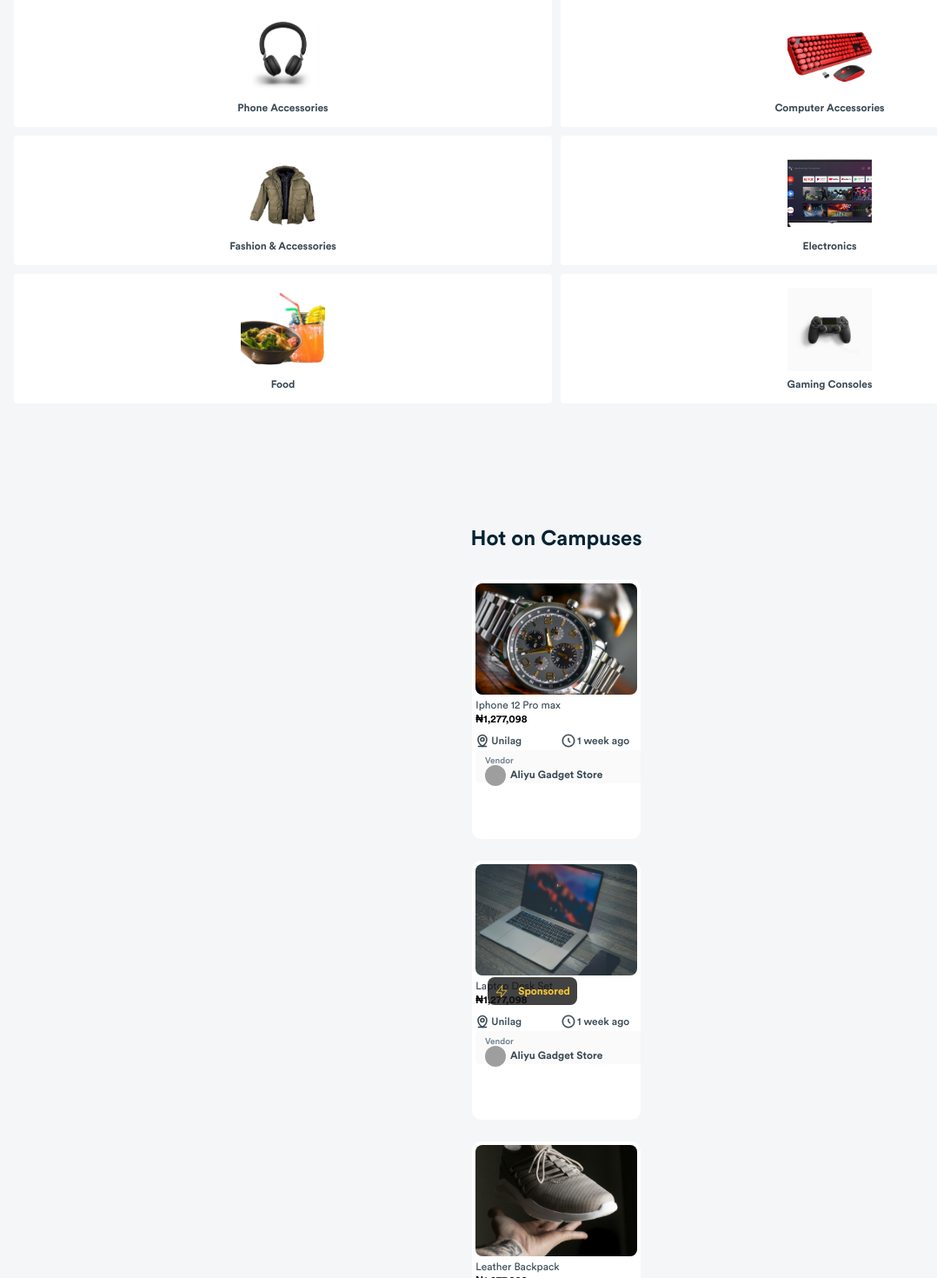
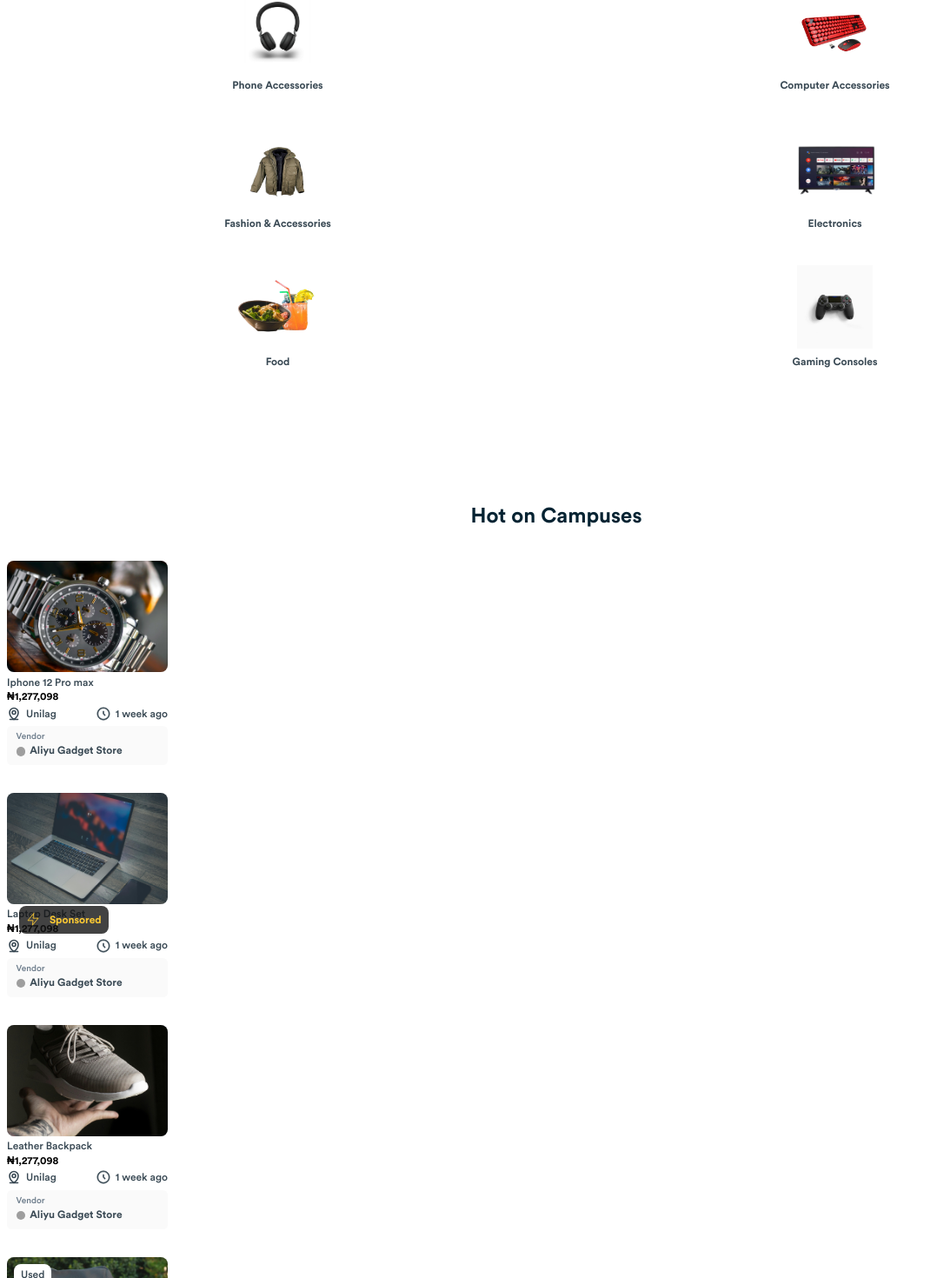
Before and after one commit to Skoolselllimited/Skoolsel-pwa, a Next.js app: page / in a window 1280 px wide. Shown: the part 870-2340 px from the top of the page at 87% size, without its empty margins (0-1078 px from the left). Built offline with nearby package versions, Linux system fonts and the light colour scheme; no server answers; grey boxes are pictures that could not be loaded.

Commit message:
Adjusted homepage

```diff
--- a/src/app/(landing-page)/_components/ProductCard.tsx
+++ b/src/app/(landing-page)/_components/ProductCard.tsx
@@ -16,15 +16,15 @@ const ProductCard: React.FC<Props> = ({ product }) => {
   return (
     <Link
       href={`/ads/${product.id}`}
-      className="bg-white p-1 lg:p-2 rounded-[10.6px] lg:rounded-[16px] hover:shadow-sm overflow-hidden border border-[#F1F2F4] w-[193.41px] h-[298.07px] lg:w-[311px] lg:h-[450px] cursor-pointer mx-auto flex flex-col gap-[2.65px]"
+      className="w-full max-w-[193px] lg:max-w-[311px] flex flex-col gap-[2.65px] bg-white p-1 lg:p-2 rounded-[10.6px] lg:rounded-[16px] hover:shadow-sm overflow-hidden border border-[#F1F2F4]  cursor-pointer"
     >
       <div className="relative">
         <Image
           src={product.image}
           alt={product.name}
-          width={192}
-          height={128}
-          className="w-full h-32 sm:h-[176.86px] sm:w-[193.75px] lg:h-[267px] lg:w-[292.5px] object-cover rounded-[8px] bg-[#E3E6EA] hover:scale-[1.01] transition-transform duration-200"
+          width={292}
+          height={267}
+          className="w-full h-32 sm:h-[176.86px] lg:h-[267px] object-cover rounded-[8px] bg-[#E3E6EA] hover:scale-[1.01] transition-transform duration-200"
         />
 
         {product.isSponsored && (
@@ -42,38 +42,37 @@ const ProductCard: React.FC<Props> = ({ product }) => {
 
       {/* Content */}
       <div className="pt-1 lg:pt-2 pb-0 flex flex-col gap-[2.65px] lg:gap-1">
-        <h3 className="text-[12px]/[11.92px] lg:text-[16px]/[18px] font-[450px] font-circular-std text-[#384853] truncate">
+        <h3 className="text-[12px]/[11.92px] lg:text-[16px]/[18px] font-medium font-circular-std text-[#384853] truncate">
           {product.name}
         </h3>
-        <p className="text-secondary font-bold text-[12px]/[15.9px]  lg:text-[18px]/[24px] -tracking-[1%] align-middle">
+        <p className="text-secondary font-bold text-[12px]/[15.9px] lg:text-[18px]/[24px] -tracking-[1%] align-middle">
           {product.price}
         </p>
-        <div className="w-[193.41px] lg:w-[292px] h-[18px] lg:h-[26px] grid grid-cols-2 gap-1">
-          <div className="h-full flex items-center  gap-[2px] lg:gap-[10px] py-1 pr-[10px]">
-            <MapPinIcon className="text-[#384853]" />
-            <span className="text-[#384853] text-[12px]/[18px] lg:text-[14px]/[18px] -tracking-[1%] font-[450] font-circular-std">
+        <div className="w-full grid grid-cols-2 gap-1">
+          <div className="flex items-center gap-1.5 lg:gap-2">
+            <MapPinIcon className="w-4 h-4 text-[#384853]" />
+            <span className="text-[#384853] text-[12px] lg:text-[14px] leading-[1.2] font-medium font-circular-std truncate">
               {product.campus}
             </span>
           </div>
-          <div className="h-full flex items-center gap-[2px] lg:gap-[10px] py-1 pr-[10px]">
-            <ClockIcon className="text-[#384853]" />
-            <span className="text-[#384853] text-[12px]/[18px] lg:text-[14px]/[18px] -tracking-[1%] font-[450] font-circular-std">
+          <div className="flex items-center justify-end gap-1.5 lg:gap-2">
+            <ClockIcon className="w-4 h-4 text-[#384853]" />
+            <span className="text-[#384853] text-[12px] lg:text-[14px] leading-[1.2] font-medium font-circular-std truncate">
               1 week ago
             </span>
           </div>
         </div>
 
-        <div className="w-[193.4px] h-[37.17px] lg:w-[292px] lg:h-[56px] py-[6.62px] lg:py-[10px] px-[10.6px] lg:px-4 bg-[#FAFAFA] rounded-[5.3px] lg:rounded-[8px] mt-1 lg:mt-4 flex flex-col gap-[2.65px] lg:gap-1.5">
-          <p className="text-[#6B7B8A] text-[10px]/[10.6px] lg:text-[14px]/[16px] tracking-normal font-circular-std font-[450]">
+        <div className="w-full py-[6.62px] lg:py-[10px] px-[10.6px] lg:px-4 bg-[#FAFAFA] rounded-[5.3px] lg:rounded-[8px] mt-1 lg:mt-4 flex flex-col gap-[2.65px] lg:gap-1.5">
+          <p className="text-[#6B7B8A] text-[10px]/[10.6px] lg:text-[14px]/[16px] tracking-normal font-circular-std font-medium">
             Vendor
-          </p>{" "}
-          {/* Adjusted font size, margin */}
+          </p>
           <div className="w-full h-[18px] flex items-center gap-[5px]">
-            <Avatar className="w-6 h-6">
+            <Avatar className="w-[10.6px] h-[10.6px] lg:w-6 lg:h-6">
               <AvatarImage src={product.vendorImage} alt="Vendor's photo" />
               <AvatarFallback>{getInitials(product.vendor)}</AvatarFallback>
             </Avatar>
-            <p className="font-bold font-circular-std text-[#384853] text-[12px]/[11.92px] text-lg:[15px]/[18px] tracking-normal truncate">
+            <p className="font-bold font-circular-std text-[#384853] text-[12px]/[11.92px] lg:text-[15px]/[18px] tracking-normal truncate">
               {product.vendor}
             </p>
           </div>
--- a/src/app/(landing-page)/index.tsx
+++ b/src/app/(landing-page)/index.tsx
@@ -12,7 +12,7 @@ export default function LandingRootLayoutWrapper({
     <div className="relative w-full min-h-screen overflow-hidden">
       <div className="relative z-10 flex flex-col min-h-screen">
         <Navbar />
-        <main className="flex-grow bg-[#F4F6F8]">{children}</main>
+        <main className="flex-grow bg-white">{children}</main>
         <FooterSection />
       </div>
     </div>
--- a/src/app/(landing-page)/sections/HotOnCampuses.tsx
+++ b/src/app/(landing-page)/sections/HotOnCampuses.tsx
@@ -12,19 +12,18 @@ type Props = {
 
 const HotOnCampuses: React.FC<Props> = () => {
   return (
-    <section className="pt-10 pb-[92px] px-4 max-w-[1320px] mx-auto flex flex-col gap-[40px]">
+    <section className="pt-10 pb-[92px] px-1 max-w-[1320px] mx-auto flex flex-col gap-[40px]">
       <div className="w-full flex flex-col gap-[31px]">
         <h2 className="text-2xl sm:text-[36px]/[45.52px] tracking-normal font-bold font-circular-std text-center text-[#052332]">
           Hot on Campuses
         </h2>
 
-        <div className="grid grid-cols-1 sm:grid-cols-2 xl:grid-cols-3 2xl:grid-cols-4 gap-[25px]">
+        <div className="grid grid-cols-1 sm:grid-cols-2 lg-md:grid-cols-3 2xl:grid-cols-4 gap-6 xl:gap-[25px]">
           {products?.map((product, idx) => (
             <ProductCard key={idx} product={product} />
           ))}
         </div>
       </div>
-
       <div className="flex justify-center">
         <Link
           href="/ads"
--- a/src/app/(landing-page)/sections/PopularCategories.tsx
+++ b/src/app/(landing-page)/sections/PopularCategories.tsx
@@ -3,7 +3,6 @@
 import * as React from "react"
 import Image from "next/image"
 import { Button } from "@/components/ui/button"
-import { ArrowLeft, ArrowRight, ChevronLeft, ChevronRight } from "lucide-react"
 import { cn } from "@/lib/utils"
 import { data } from "@/data/topCategories"
 import { ArrowLeftIcon, ArrowRightIcon } from "@/components/svgs"
@@ -16,33 +15,26 @@ export default function ShopWithCategories() {
 
   const checkScrollability = React.useCallback(() => {
     const container = scrollContainerRef.current
-    if (container) {
-      // Only check scrollability for larger screens (flex layout)
-      if (window.innerWidth >= 768) {
-        // md breakpoint
+    if (container && window.innerWidth >= 1280) {
       setCanScrollLeft(container.scrollLeft > 0)
       setCanScrollRight(
-          container.scrollLeft <
-            container.scrollWidth - container.clientWidth - 1
+        container.scrollLeft < container.scrollWidth - container.clientWidth - 1
       )
     } else {
-        // In grid mode, buttons are hidden
       setCanScrollLeft(false)
       setCanScrollRight(false)
-      }
     }
   }, [])
 
   React.useEffect(() => {
     const container = scrollContainerRef.current
     if (container) {
-      checkScrollability() // Initial check
+      checkScrollability()
       container.addEventListener("scroll", checkScrollability, {
         passive: true,
       })
-      window.addEventListener("resize", checkScrollability) // Re-check on resize
+      window.addEventListener("resize", checkScrollability)
 
-      // Check if scrollbar is even visible initially
       if (container.scrollWidth <= container.clientWidth) {
         setCanScrollRight(false)
       }
@@ -58,7 +50,7 @@ export default function ShopWithCategories() {
   const scroll = (direction: "left" | "right") => {
     const container = scrollContainerRef.current
     if (container) {
-      const scrollAmount = container.clientWidth * 0.75 // Scroll by 75% of visible width
+      const scrollAmount = container.clientWidth * 0.75
       container.scrollBy({
         left: direction === "left" ? -scrollAmount : scrollAmount,
         behavior: "smooth",
@@ -67,57 +59,58 @@ export default function ShopWithCategories() {
   }
 
   return (
-    <section className="min-h-[516px] py-[100px] w-full max-w-[1320px] mx-auto px-4 sm:px-6 lg:px-8 flex flex-col gap-10 space-y-6 md:space-y-8">
-      <h2 className="text-2xl sm:text-[36px]/[45.52px] tracking-normal font-bold font-circular-std text-center text-[#052332]">
+    <section className="min-h-[516px] py-[100px] w-full max-w-[1320px] mx-auto px-1 lg-md:px-6 xl:px-8 flex flex-col gap-10">
+      <h2 className="text-[20px] sm:text-[36px]/[45.52px] tracking-normal font-bold font-circular-std text-center text-[#052332]">
         Shop with Categories
       </h2>
+
       <div className="relative">
         <div
           ref={scrollContainerRef}
           className={cn(
-            // Grid layout for smaller screens (up to md)
-            "w-full grid grid-cols-2 gap-[10px] md:grid-cols-3 lg:gap-4",
-            // Flex layout for larger screens (md and up)
-            "lg:flex md:space-x-3 lg-md:space-x-[18px] lg:overflow-x-auto md:pb-4 lg:scrollbar-hide no-scrollbar"
+            // Grid layout up to lg
+            "grid grid-cols-2 gap-[10px]",
+            "sm:grid-cols-3 md:grid-cols-4 xl:grid-cols-6",
+            // Switch to horizontal scroll on xl
+            "xl:flex xl:overflow-x-auto xl:gap-4 xl:scrollbar-hide no-scrollbar"
           )}
         >
           {data.map((category) => (
             <Link
               key={category.name}
-              href={`/products?category=${category.name}`}
+              href={`/ads?category=${category.name}`}
               className={cn(
-                "group bg-white rounded border border-[#F1F2F4] hover:shadow-sm transition-all duration-200 flex flex-col gap-[10px] lg:gap-[18px] cursor-pointer items-center",
-                // Grid layout styling
-                "py-[15.66px] px-[7.83px] lg:py-6 lg:px-3",
-                // Flex layout styling for larger screens
-                "md:flex-shrink-0 w-full sm:w-[133px] md:w-[128px] h-[149px] lg:h-[230px] lg:w-[205px]"
+                "group bg-white rounded border border-[#F1F2F4] hover:shadow-sm transition-all duration-200 flex flex-col gap-[10px] xl:gap-4 cursor-pointer items-center",
+                "py-[15.66px] px-[7.83px] xl:py-6 xl:px-3",
+
+                "w-full h-[149px] xl:h-[230px]",
+                "xl:min-w-[16.6667%] xl:max-w-[16.6667%] xl:flex-shrink-0"
               )}
             >
-              <div className="aspect-square flex items-center justify-center lg:mb-2">
+              <div className="flex items-center justify-center">
                 <Image
                   src={category.imageSrc || "/images/image-placeholder.jpg"}
                   alt={category.imageAlt}
                   width={148}
                   height={148}
-                  className="w-[96.02px] h-[96.02px] lg:h-[148px] lg:w-[148px] object-cover object-center"
+                  className="w-[96.02px] h-[96.02px] xl:h-[148px] xl:w-[148px] object-contain object-center"
                 />
               </div>
-              <p className="font-bold font-circular-std text-[12px]/[11.74px] lg:text-[15px]/[18px] tracking-normal text-center text-[#384853] group-hover:secondary transition-colors">
+              <p className="font-bold font-circular-std text-[12px]/[11.74px] xl:text-[15px]/[18px] tracking-normal text-center text-[#384853] group-hover:secondary transition-colors">
                 {category.name}
               </p>
             </Link>
           ))}
         </div>
 
-        {/* Left Scroll Button - Hidden on small screens, visible on md+ */}
+        {/* Scroll buttons (visible only on xl when scrollable) */}
         <Button
           variant="outline"
           size="icon"
           className={cn(
-            "w-9 h-9 lg:w-[48px] lg:h-[48px] absolute left-0 top-1/2 -translate-y-1/2 -translate-x-1/2 z-10 rounded-full bg-secondary hover:bg-secondary text-white border-secondary hover:border-secondary hover:text-white/80 p-3",
-            "transition-opacity duration-300",
-            "disabled:opacity-50 disabled:cursor-not-allowed",
-            "hidden lg-md:flex justify-center items-center" // Hide on small screens, show on md+
+            "w-9 h-9 xl:w-[48px] xl:h-[48px] absolute left-0 top-1/2 -translate-y-1/2 -translate-x-1/2 z-10 rounded-full bg-secondary text-white border-secondary hover:bg-secondary hover:text-white/80 p-3",
+            "transition-opacity duration-300 disabled:opacity-50 disabled:cursor-not-allowed",
+            "hidden xl:flex justify-center items-center"
           )}
           onClick={() => scroll("left")}
           aria-label="Scroll left"
@@ -126,15 +119,13 @@ export default function ShopWithCategories() {
           <ArrowLeftIcon />
         </Button>
 
-        {/* Right Scroll Button - Hidden on small screens, visible on md+ */}
         <Button
           variant="outline"
           size="icon"
           className={cn(
-            "w-9 h-9 lg:w-[48px] lg:h-[48px] absolute right-0 top-1/2 -translate-y-1/2 translate-x-1/2 z-10 rounded-full bg-secondary hover:bg-secondary text-white border-secondary cursor-pointer hover:border-secondary hover:text-white/80 p-3",
-            "transition-opacity duration-300",
-            "disabled:opacity-50 disabled:cursor-not-allowed",
-            "hidden lg-md:flex justify-center items-center"
+            "w-9 h-9 xl:w-[48px] xl:h-[48px] absolute right-0 top-1/2 -translate-y-1/2 translate-x-1/2 z-10 rounded-full bg-secondary text-white border-secondary hover:bg-secondary hover:text-white/80 p-3",
+            "transition-opacity duration-300 disabled:opacity-50 disabled:cursor-not-allowed",
+            "hidden xl:flex justify-center items-center"
           )}
           onClick={() => scroll("right")}
           aria-label="Scroll right"
```
Also changed, not shown: src/app/(landing-page)/sections/FooterSection.tsx (+26 -16 lines), src/app/(landing-page)/sections/Navbar.tsx (+17 -11 lines), src/app/user/_components/header.tsx (+4 -5 lines). Lines whose indentation alone changed are shown as unchanged.
